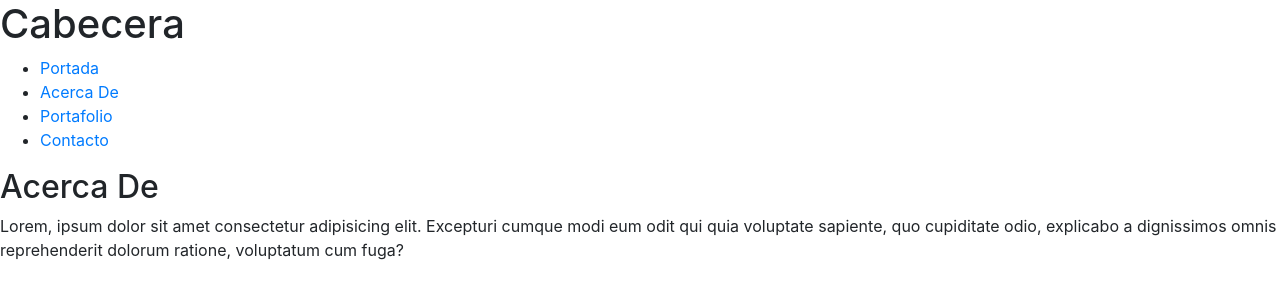
After one commit to falconsoft3d/trucos-django, a Django app: template 00/webpersonal/core/templates/core/about.html in a window 1280 px wide. The commit adds this page. Shown: the top 300 px of the page. Run offline with Django 3.2, Linux system fonts and the light colour scheme; the template is opened without the code that fills it, so the values that code supplies are empty; some libraries are stand-ins or nearby versions.

Commit message:
Commit message

```diff
--- /dev/null
+++ b/00/webpersonal/core/templates/core/about.html
@@ -0,0 +1,8 @@
+{% extends 'core/base.html' %}
+
+{% block title %}Acerca De{% endblock %}
+
+{% block content %}
+    <h2>Acerca De</h2>
+    <p>Lorem, ipsum dolor sit amet consectetur adipisicing elit. Excepturi cumque modi eum odit qui quia voluptate sapiente, quo cupiditate odio, explicabo a dignissimos omnis reprehenderit dolorum ratione, voluptatum cum fuga?</p>
+{% endblock %}
--- /dev/null
+++ b/00/webpersonal/core/templates/core/base.html
@@ -0,0 +1,36 @@
+<!DOCTYPE html>
+<html lang="es">
+<head>
+  <meta charset ="UTF8">
+  <title>{% block title %}Ejemplo Django{% endblock %}</title>
+  <meta name="viewport" content="width = device-width">
+  <link href="http://getbootstrap.com/dist/css/bootstrap.min.css" rel="stylesheet">
+  <script src="https://ajax.googleapis.com/ajax/libs/jquery/1.11.2/jquery.min.js"></script>
+  <script src="http://getbootstrap.com/dist/js/bootstrap.min.js"></script>
+
+  <!-- HTML5 Shim and Respond.js IE8 support of HTML5 elements and media queries -->
+  <!--[if lt IE 9]>
+      <script src="https://oss.maxcdn.com/libs/html5shiv/3.7.0/html5shiv.js"></script>
+      <script src="https://oss.maxcdn.com/libs/respond.js/1.4.2/respond.min.js"></script>
+      <![endif]-->
+
+
+</head>
+ <body>
+
+    {% block menu %}
+    <h1>Cabecera</h1>
+        <ul>
+           <li><a href="{% url 'home' %}">Portada</a></li>
+           <li><a href="{% url 'about' %}">Acerca De</a></li>
+           <li><a href="{% url 'portfolio' %}">Portafolio</a></li>
+           <li><a href="{% url 'contact' %}">Contacto</a></li>
+    </ul>
+    {% endblock %}
+
+    {% block content %}
+    {% endblock %}
+
+
+ </body>
+</html>
--- /dev/null
+++ b/00/webpersonal/core/templates/core/contact.html
@@ -0,0 +1,6 @@
+{% extends 'core/base.html' %}
+{% block title %}Contacto{% endblock %}
+
+{% block content %}
+    <h2>Contacto</h2><p>Esto es la portada</p>
+{% endblock %}
--- /dev/null
+++ b/00/webpersonal/core/templates/core/portfolio.html
@@ -0,0 +1,6 @@
+{% extends 'core/base.html' %}
+{% block title %}Portafolio{% endblock %}
+
+{% block content %}
+    <h2>Portafolio</h2><p>Esto es la portada</p>
+{% endblock %}
```
Also changed, not shown: 00/webpersonal/core/templates/core/home.html (+5 -9 lines), 00/webpersonal/core/views.py (+3 -14 lines).
